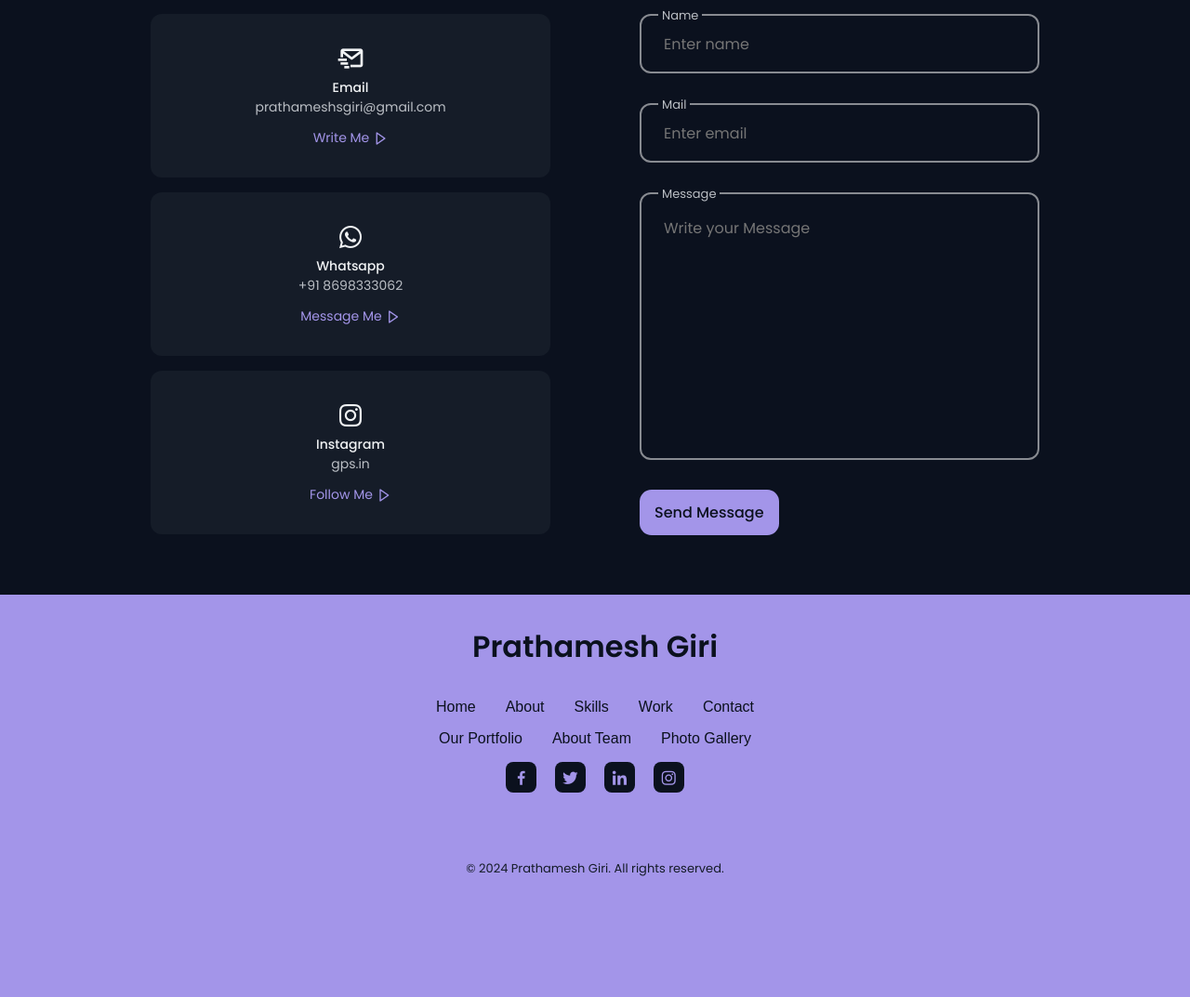
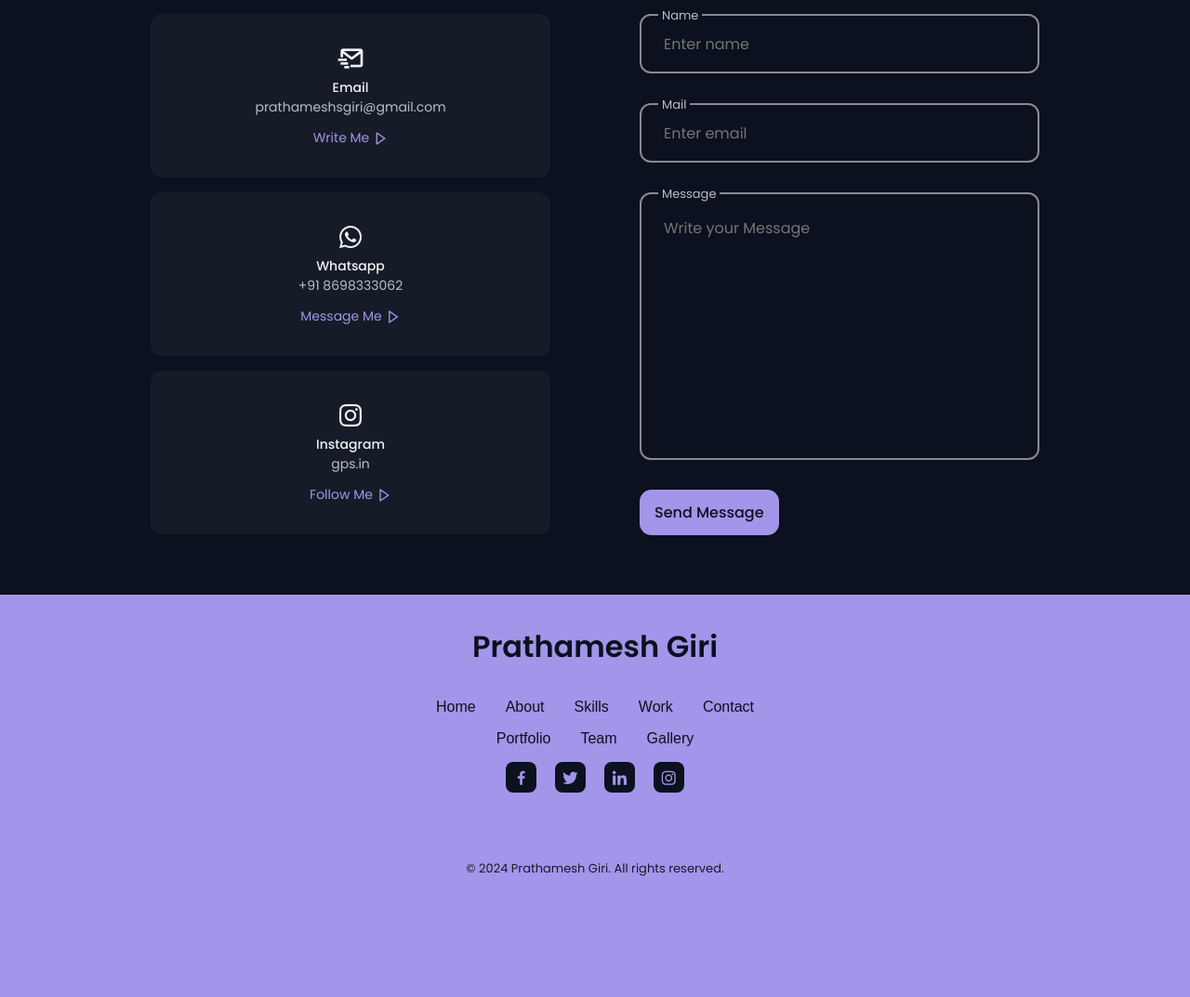
Before and after one commit to prathameshgiri2/prathameshgiri2.github.io, a plain HTML site: page index.html in a window 1280 px wide. Shown: the part 4297-5370 px from the top of the page at 93% size. Drawn offline with nearby package versions, Linux system fonts and the light colour scheme.

Commit message:
Add files via upload

```diff
--- a/assets/css/styles.css
+++ b/assets/css/styles.css
@@ -329,13 +329,13 @@ body.light-theme {
 }
 
 .home__img {
-  width: 240px;
+  width: 340px;
 }
 
 .home__handle {
   justify-self: center;
   width: 190px;
-  height: 250px;
+  height: 210px;
   background: linear-gradient(
     180deg,
     hsla(var(--first-hue), var(--sat), var(--lig), 0.5),
--- a/index.html
+++ b/index.html
@@ -827,15 +827,15 @@
 
 
                 <li class="footer__item">
-                    <a href="https://prathameshgiri.github.io/prathamesh/" class="footer__link">Our Portfolio</a>
+                    <a href="https://prathameshgiri.github.io/prathamesh/" class="footer__link">Portfolio</a>
                 </li>
 
                 <li class="footer__item">
-                    <a href="https://prathameshgiri.github.io/startechies/" class="footer__link">About Team</a>
+                    <a href="https://prathameshgiri.github.io/startechies/" class="footer__link">Team</a>
                 </li>
 
                 <li class="footer__item">
-                    <a href="#" class="footer__link">Photo Gallery</a>
+                    <a href="#" class="footer__link">Gallery</a>
                 </li>
 
             </ul>
```
